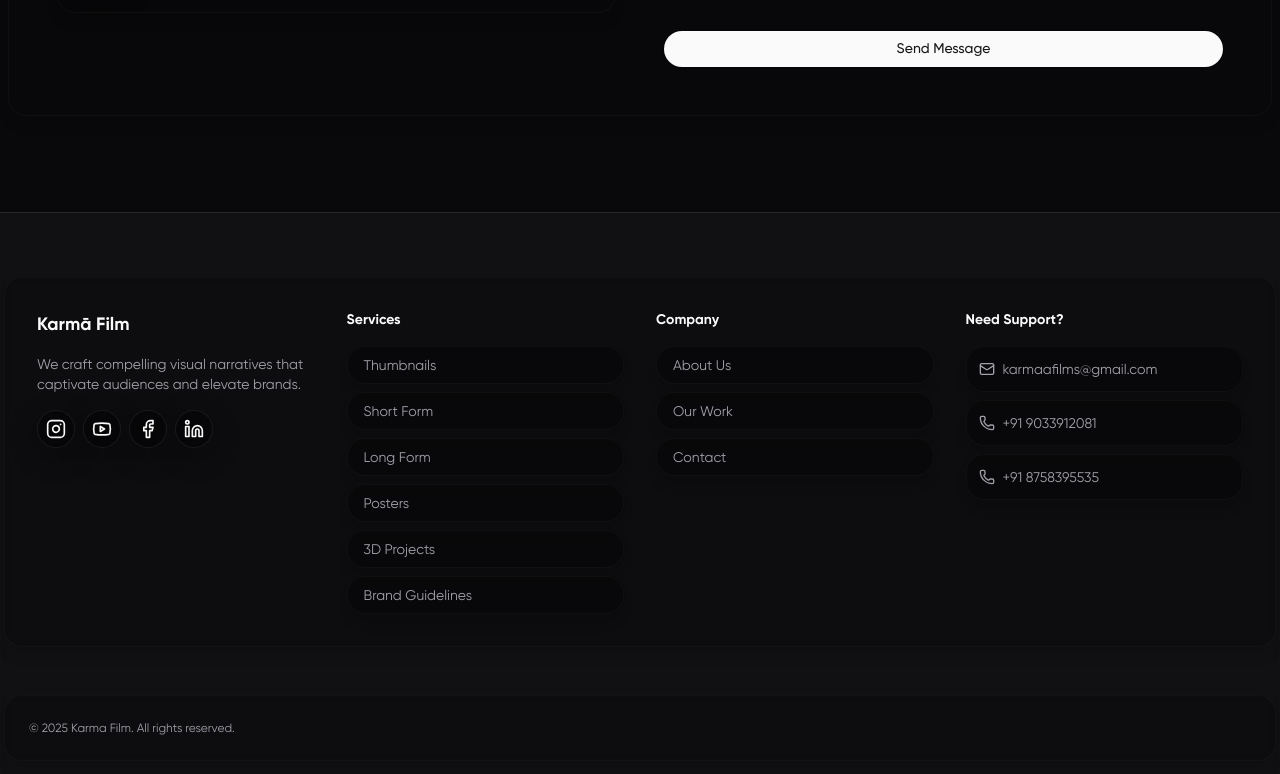
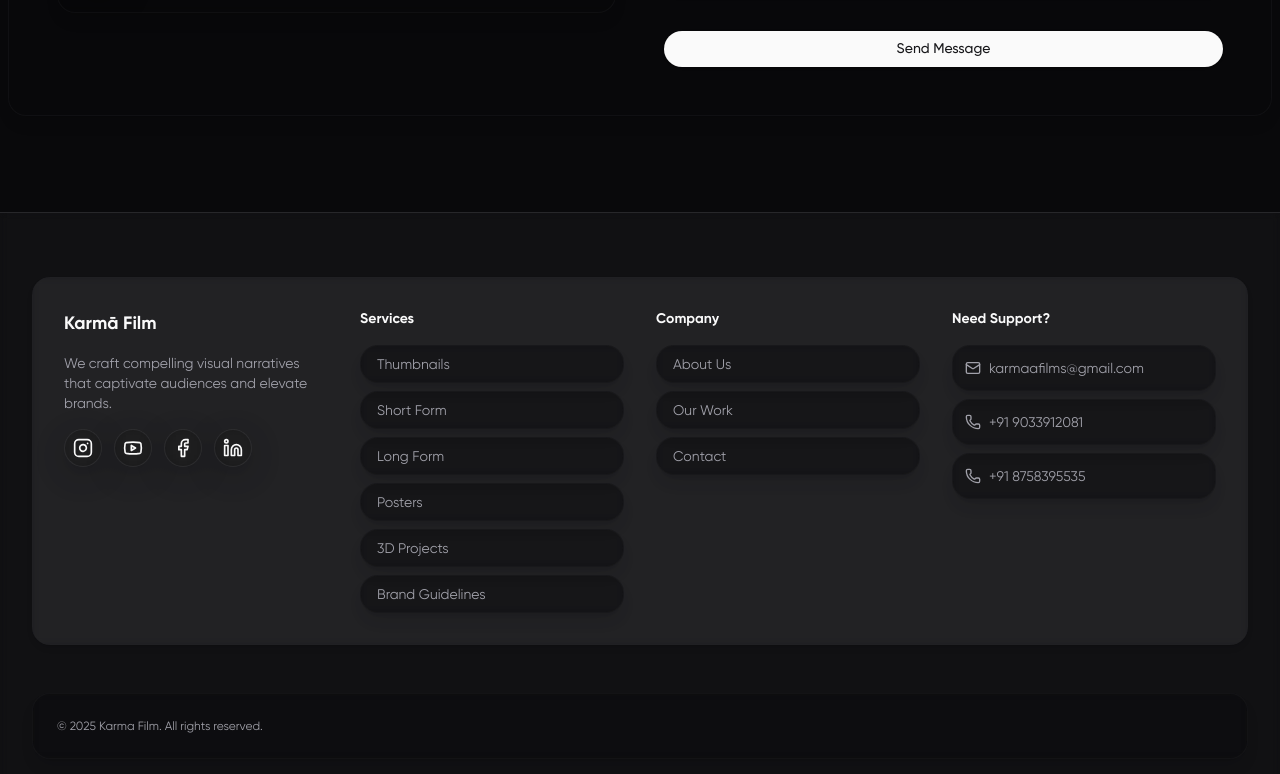
Before and after one commit to Deepanshu0211/karmafillms, a Next.js app: page /contact in a window 1280 px wide. Shown: the part 972-1746 px from the top of the page. Built offline with nearby package versions, Linux system fonts and the light colour scheme.

Commit message:
footer change lag optimised

```diff
--- a/app/components/footer.tsx
+++ b/app/components/footer.tsx
@@ -13,33 +13,36 @@ import { categories } from "../data/categories"
 
 export default function Footer() {
   return (
-    <footer className="w-full py-12 md:py-16 bg-muted/30 backdrop-blur-sm border-t">
-      <div className="container px-1 grid gap-8 md:gap-12">
-        <div className="card-box p-8">
-          <div className="grid grid-cols-1 md:grid-cols-4 gap-8">
+    <footer className="w-full py-12 md:py-16 bg-muted/30 backdrop-blur-sm border-t shadow-inner">
+      <div className="container px-4 sm:px-6 lg:px-8 grid gap-8 md:gap-12">
+        <div className="rounded-xl shadow-md bg-white/5 backdrop-blur-sm p-6 md:p-8">
+          <div className="grid grid-cols-1 md:grid-cols-4 gap-6 md:gap-8">
             {/* Social/Brand */}
             <div className="space-y-4">
               <h3 className="text-lg font-bold">Karmā Film</h3>
               <p className="text-sm text-body max-w-xs">
                 We craft compelling visual narratives that captivate audiences and elevate brands.
               </p>
-              <div className="flex space-x-2">
-                <Link href="https://www.instagram.com/karmafilms7" target="_blank" className="glass p-2 rounded-full hover:text-foreground">
-                  <Instagram className="h-5 w-5" />
+              <div className="flex space-x-3">
+                {[
+                  { icon: <Instagram className="h-5 w-5" />, link: "https://www.instagram.com/karmafilms7" },
+                  { icon: <Youtube className="h-5 w-5" />, link: "https://www.youtube.com/@KarmaFilms7" },
+                  { icon: <Facebook className="h-5 w-5" />, link: "https://www.facebook.com/karmafilms7" },
+                  { icon: <Linkedin className="h-5 w-5" />, link: "https://www.linkedin.com/company/karmāfilms/" },
+                ].map((item, i) => (
+                  <Link
+                    key={i}
+                    href={item.link}
+                    target="_blank"
+                    className="glass p-2 rounded-full hover:text-foreground transition"
+                  >
+                    {item.icon}
                   </Link>
-                <Link href="https://www.youtube.com/@KarmaFilms7" target="_blank" className="glass p-2 rounded-full hover:text-foreground">
-                  <Youtube className="h-5 w-5" />
-                </Link>
-                <Link href="https://www.facebook.com/karmafilms7" target="_blank" className="glass p-2 rounded-full hover:text-foreground">
-                  <Facebook className="h-5 w-5" />
-                </Link>
-                <Link href="https://www.linkedin.com/company/karmāfilms/" target="_blank" className="glass p-2 rounded-full hover:text-foreground">
-                  <Linkedin className="h-5 w-5" />
-                </Link>
+                ))}
               </div>
             </div>
 
-            {/* Dynamic Services */}
+            {/* Services */}
             <div className="space-y-4">
               <h3 className="text-sm font-bold">Services</h3>
               <ul className="space-y-2 text-sm">
@@ -60,21 +63,17 @@ export default function Footer() {
             <div className="space-y-4">
               <h3 className="text-sm font-bold">Company</h3>
               <ul className="space-y-2 text-sm">
-                <li className="card-box p-2 px-4">
-                  <Link href="/about" className="text-body hover:text-foreground block">
-                    About Us
+                {[
+                  { title: "About Us", href: "/about" },
+                  { title: "Our Work", href: "/projects" },
+                  { title: "Contact", href: "/contact" },
+                ].map((link) => (
+                  <li key={link.title} className="card-box p-2 px-4">
+                    <Link href={link.href} className="text-body hover:text-foreground block">
+                      {link.title}
                     </Link>
                   </li>
-                <li className="card-box p-2 px-4">
-                  <Link href="/projects" className="text-body hover:text-foreground block">
-                    Our Work
-                  </Link>
-                </li>
-                <li className="card-box p-2 px-4">
-                  <Link href="/contact" className="text-body hover:text-foreground block">
-                    Contact
-                  </Link>
-                </li>
+                ))}
               </ul>
             </div>
 
@@ -95,32 +94,29 @@ export default function Footer() {
                   <Mail className="h-4 w-4" />
                   karmaafilms@gmail.com
                 </li>
-                <li className="card-box p-3">
-                  <Link href="tel:+919033912081" className="flex items-center gap-2 text-body">
+                {[
+                  { number: "+91 9033912081" },
+                  { number: "+91 8758395535" },
+                ].map((item) => (
+                  <li key={item.number} className="card-box p-3">
+                    <Link href={`tel:${item.number.replace(/\s/g, "")}`} className="flex items-center gap-2 text-body">
                       <Phone className="h-4 w-4" />
-                    +91 9033912081
+                      {item.number}
                     </Link>
                   </li>
-                <li className="card-box p-3">
-                  <Link href="tel:+918758395535" className="flex items-center gap-2 text-body">
-                    <Phone className="h-4 w-4" />
-                    +91 8758395535
-                  </Link>
-                </li>
+                ))}
               </ul>
             </div>
           </div>
         </div>
 
         {/* Bottom Strip */}
-        <div className="card-box p-6">
-          <div className="flex flex-col md:flex-row justify-between items-center gap-4">
+        <div className="card-box p-4 md:p-6 text-center md:text-left">
           <p className="text-xs text-body">
             &copy; {new Date().getFullYear()} Karma Film. All rights reserved.
           </p>
         </div>
       </div>
-      </div>
     </footer>
   )
 }
```
Lines whose indentation alone changed are shown as unchanged.
